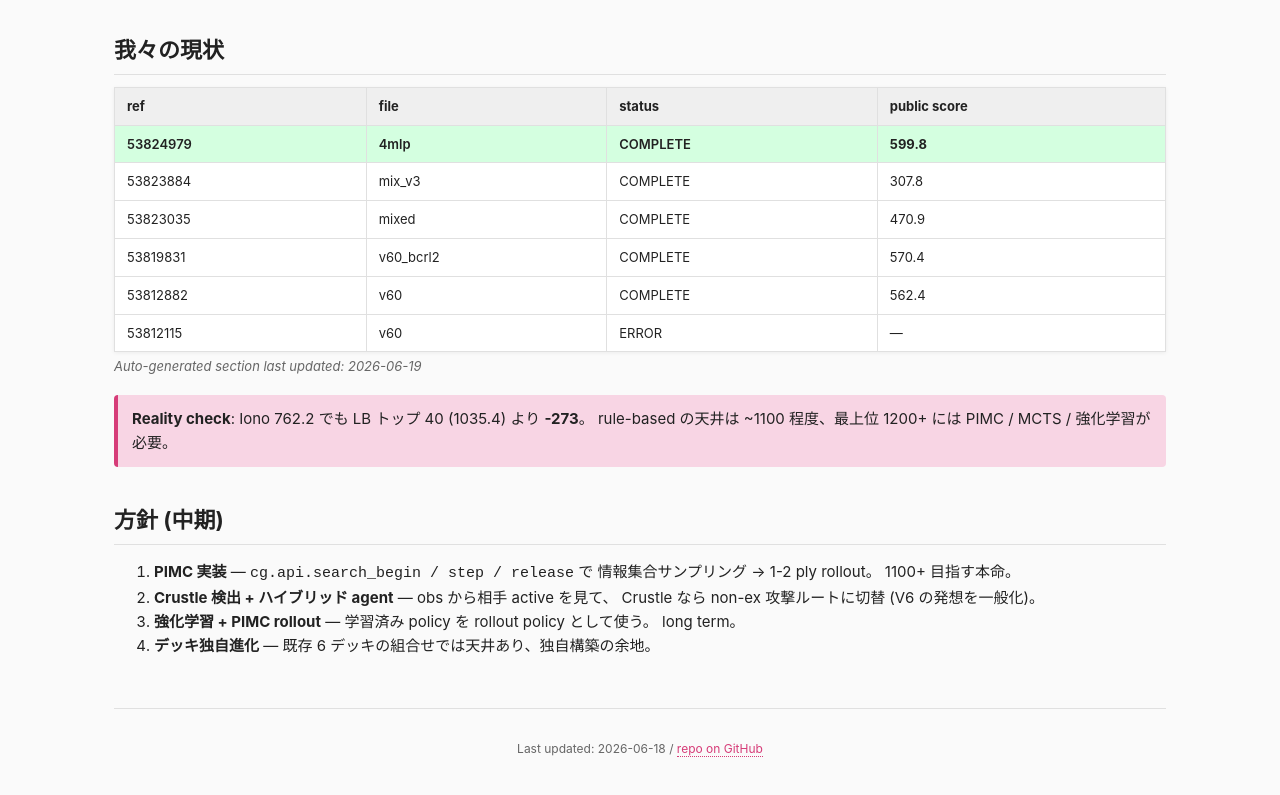
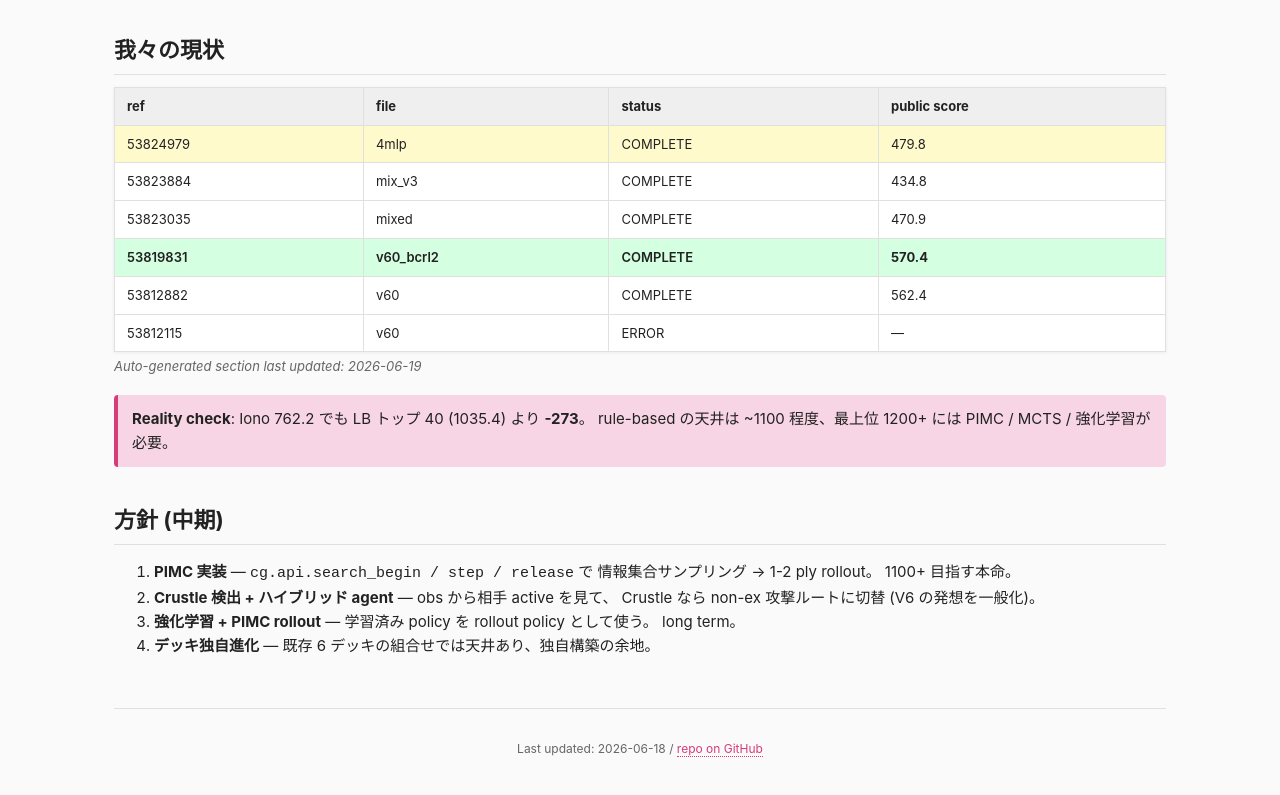
Before and after one commit to g-kari/poke-ai, a plain HTML site: page docs/index.html in a window 1280 px wide. Shown: the part 2888-3683 px from the top of the page. Drawn offline with Linux system fonts and the light colour scheme.

```diff
--- a/docs/index.html
+++ b/docs/index.html
@@ -265,10 +265,10 @@
       <tr><th>ref</th><th>file</th><th>status</th><th>public score</th></tr>
     </thead>
     <tbody>
-      <tr class="leader"><td>53824979</td><td>4mlp</td><td>COMPLETE</td><td><strong>599.8</strong></td></tr>
-      <tr><td>53823884</td><td>mix_v3</td><td>COMPLETE</td><td>307.8</td></tr>
+      <tr class="latest"><td>53824979</td><td>4mlp</td><td>COMPLETE</td><td>479.8</td></tr>
+      <tr><td>53823884</td><td>mix_v3</td><td>COMPLETE</td><td>434.8</td></tr>
       <tr><td>53823035</td><td>mixed</td><td>COMPLETE</td><td>470.9</td></tr>
-      <tr><td>53819831</td><td>v60_bcrl2</td><td>COMPLETE</td><td>570.4</td></tr>
+      <tr class="leader"><td>53819831</td><td>v60_bcrl2</td><td>COMPLETE</td><td><strong>570.4</strong></td></tr>
       <tr><td>53812882</td><td>v60</td><td>COMPLETE</td><td>562.4</td></tr>
       <tr><td>53812115</td><td>v60</td><td>ERROR</td><td>—</td></tr>
     </tbody>
```
Also changed, not shown: 1 other file.
